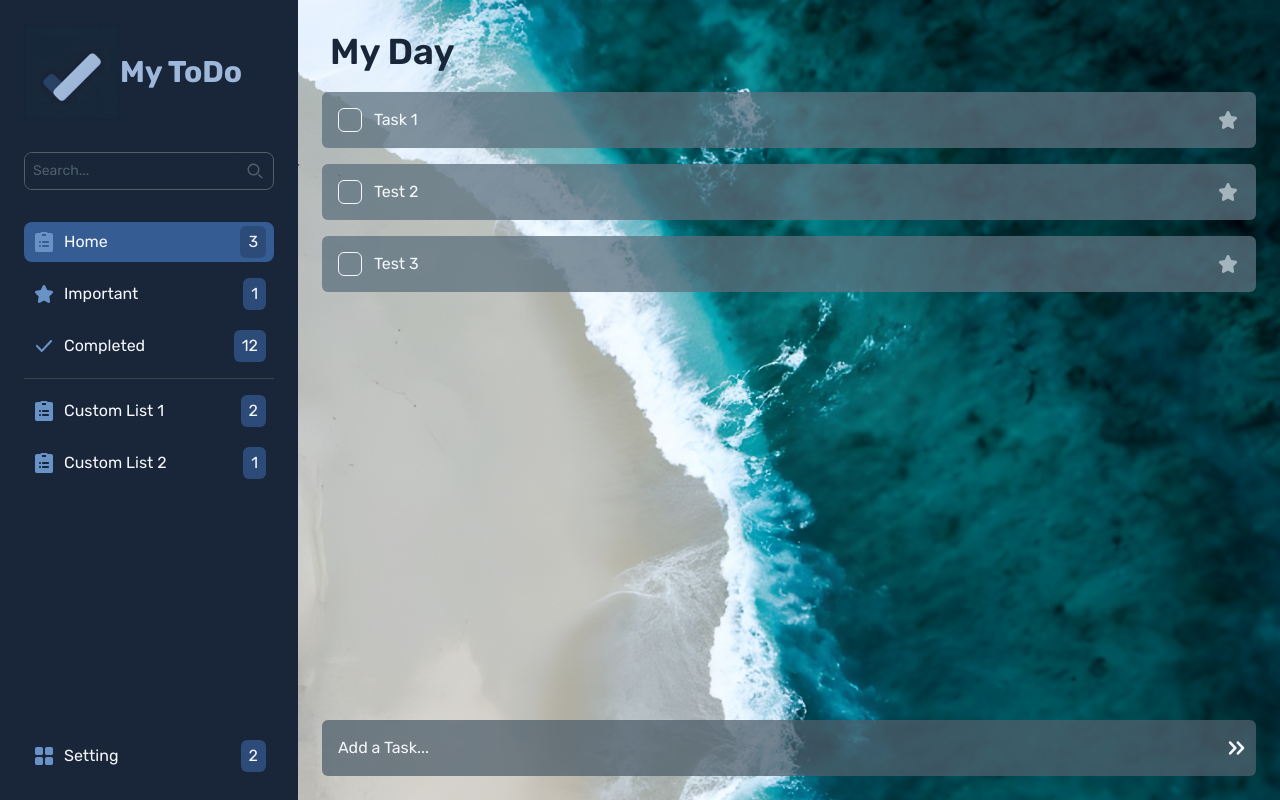
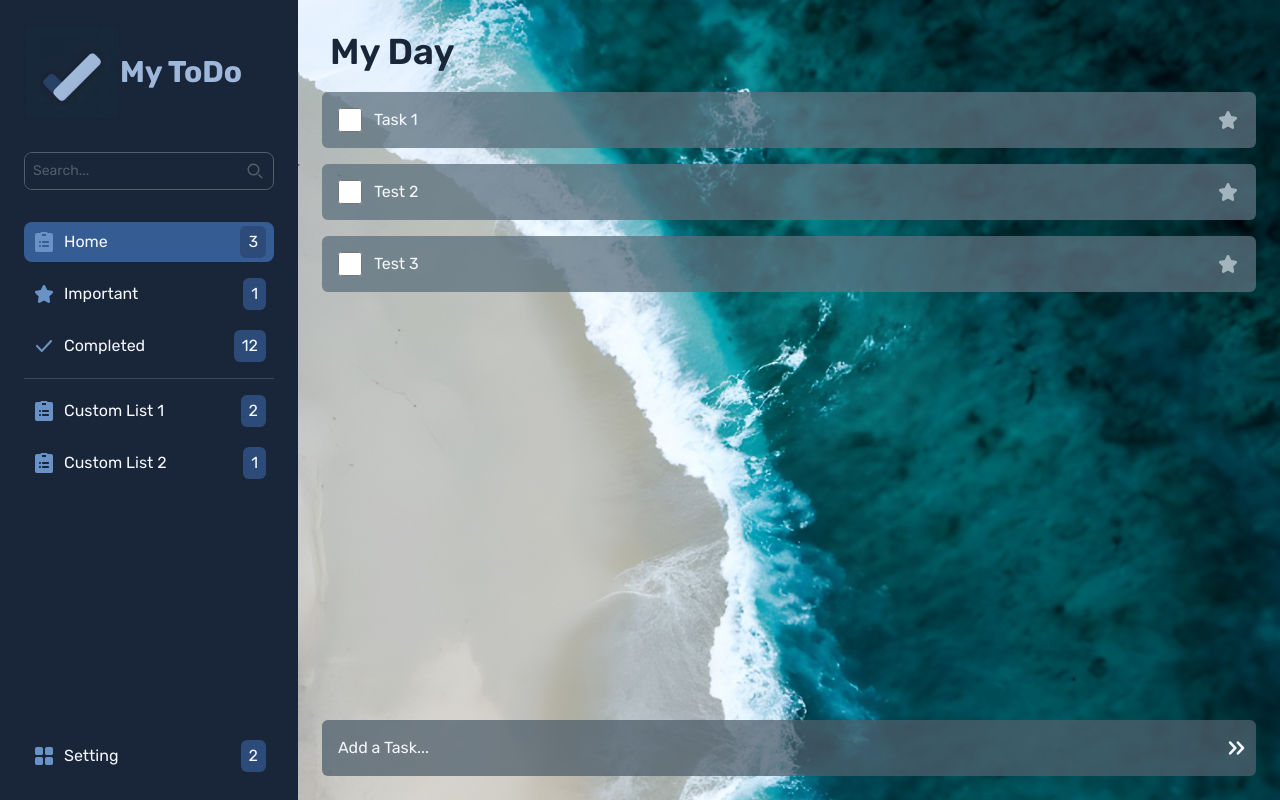
Before and after one commit to EngHussam23/TailwindCSS, a React (Vite) app: page / in a window 1280 px wide. Built offline with nearby package versions, Linux system fonts and the light colour scheme.

Commit message:
Edit: code enhancement

```diff
--- a/src/Components/ToDoListComponents/ToDoTask.tsx
+++ b/src/Components/ToDoListComponents/ToDoTask.tsx
@@ -15,23 +15,17 @@ const ToDoTask = ({ TaskTitle, Important, Stroke }: TaskProps) => {
   [Stroke, setStroke] = useState(Stroke);
   return (
     <div
-      className={
-        Important === true
-          ? "flex items-center justify-between p-4 -text--Primary-50 -bg--Neutral-950 bg-opacity-75 hover:-bg--Primary-900 hover:-text--Primary-50 rounded-md"
-          : "flex items-center justify-between p-4 -text--Primary-50 -bg--Neutral-500 bg-opacity-75 hover:-bg--Primary-900 hover:-text--Primary-50 rounded-md"
-      }
+      className={`flex items-center justify-between p-4 -text--Primary-50 ${Important ? "-bg--Neutral-950" : "-bg--Neutral-500"} bg-opacity-75 hover:-bg--Primary-900 hover:-text--Primary-50 rounded-md transition-all`}
     >
       <span
-        className={
-          Stroke === true
-            ? "flex items-center gap-3 line-through"
-            : "flex items-center gap-3"
-        }
+        className={`flex items-center gap-3 ${Stroke ? "line-through" : ""}`}
       >
         <input
-          type="radio"
-          title="radio"
-          className="w-6 h-6 border rounded-md appearance-none"
+          type="checkbox"
+          title="Checkbox"
+          id={`${TaskTitle}Checkbox`}
+          className="peer w-6 h-6 rounded-md -accent--Primary-950"
+          checked={Stroke}
           onClick={() => setStroke(!Stroke)}
         />
         {TaskTitle}
```
